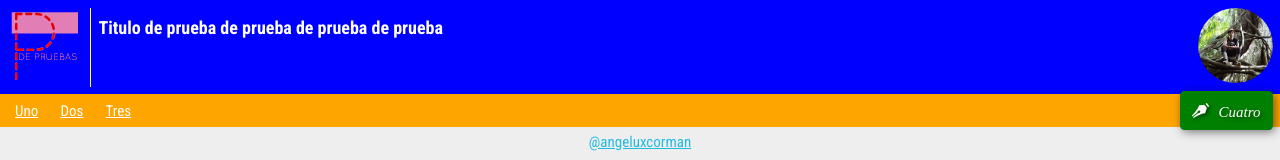
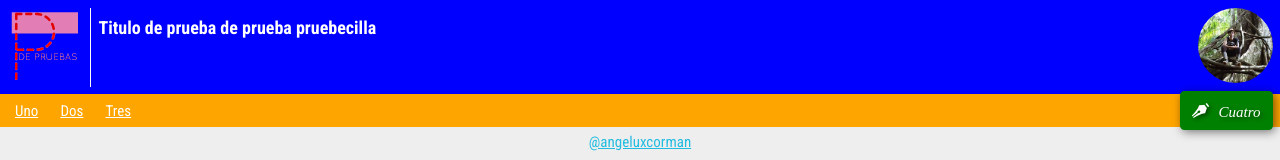
Before and after one commit to Ennllel/primeras_pruebas, a plain HTML site: page Index.html in a window 1280 px wide. Shown: the top 160 px of the page. Drawn offline with Linux system fonts and the light colour scheme.

Commit message:
Canvi titol

```diff
--- a/Index.html
+++ b/Index.html
@@ -16,7 +16,7 @@
 		<figure id="logo">
 			<img src="logoprueba.png" title="pdepruebas">
 		</figure>
-		<h1>Titulo de prueba de prueba de prueba de prueba</h1>
+		<h1>Titulo de prueba de prueba pruebecilla</h1>
 		<figure id="avatar">
 			<img src="avatar.jpg" title="avatar" >
 		</figure>
```
Also changed, not shown: 1 other file.
